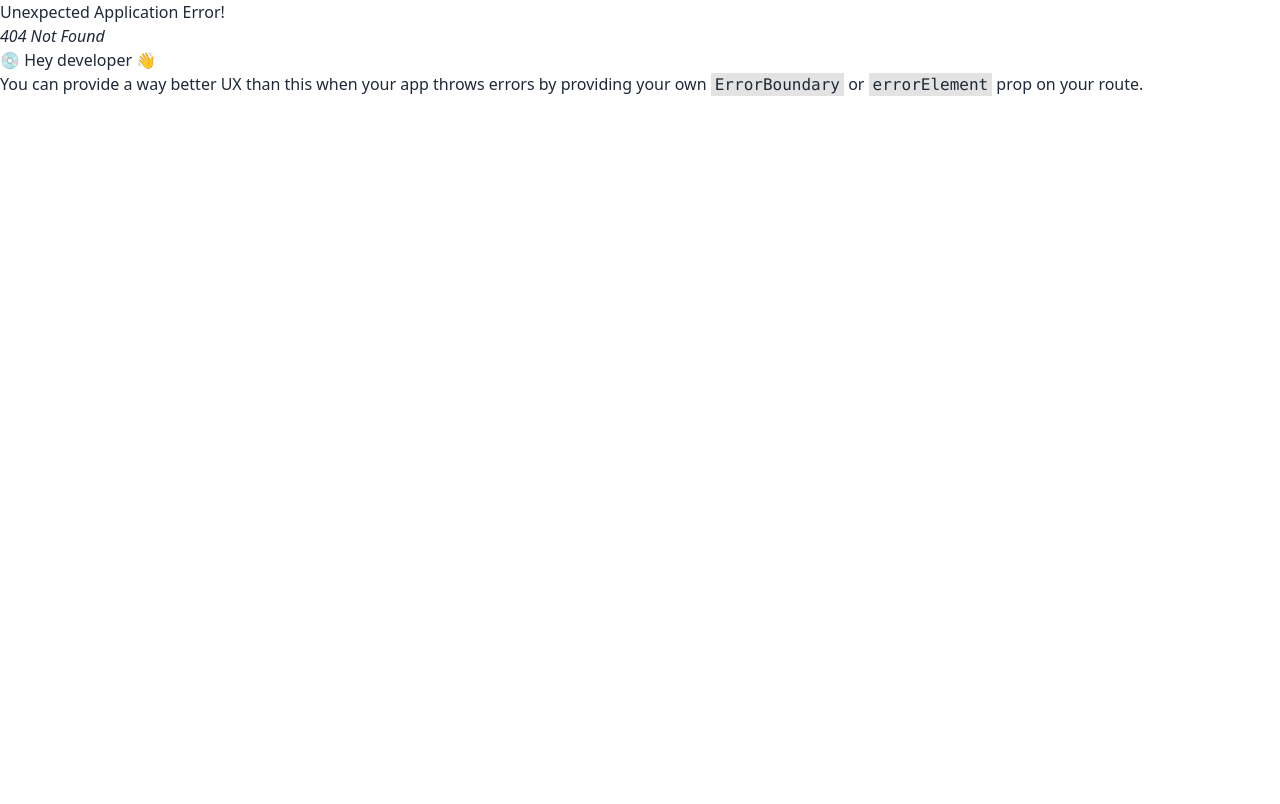
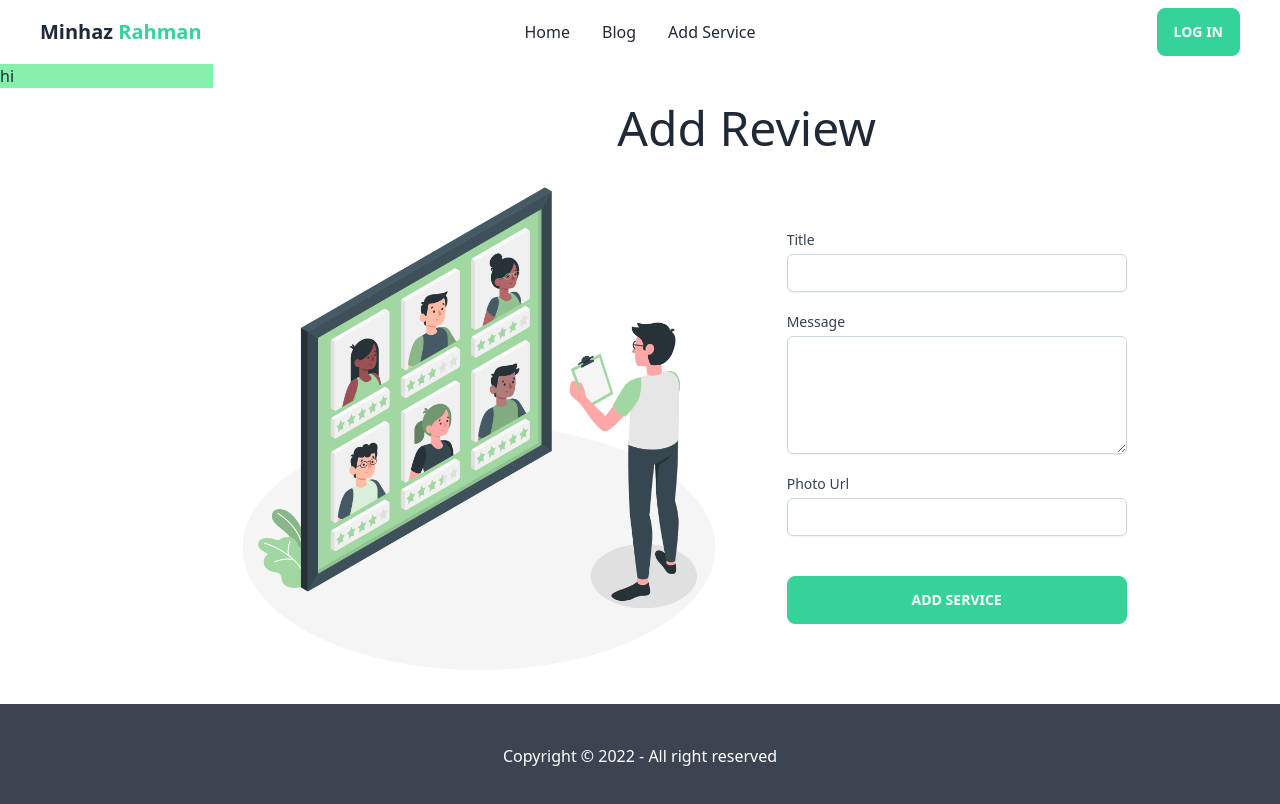
Before and after one commit to minhaz000/service-review-client, a React (Create React App) app: page /add-review in a window 1280 px wide. Before the commit this address had no page. Shown: the top 804 px of the page. Built offline with nearby package versions, Linux system fonts and the light colour scheme.

Commit message:
review desiong done

```diff
--- a/src/App.js
+++ b/src/App.js
@@ -7,6 +7,7 @@ import Login from './components/Pages/Login';
 import Register from './components/Pages/Register';
 import Blog from './components/Pages/Blog';
 import AddServices from './components/Services/AddServices';
+import AddReview from './components/Reviews/AddReview';
 function App(props) {
       const {user} = useContext(RootContext)
 
@@ -22,6 +23,10 @@ function App(props) {
                 {
                   path:"/blog",
                   element:<Blog></Blog>
+                },
+                {
+                  path:"/add-review",
+                  element:<AddReview></AddReview>
                 },
                 {
                   path:"/add-services",
--- /dev/null
+++ b/src/components/Reviews/AddReview.js
@@ -0,0 +1,53 @@
+import React from 'react';
+import { useState } from 'react';
+function AddReview(props) {
+
+  const [newReview,setNewReview] = useState({
+    title:"",
+    message:"",
+    photo:""
+   })
+   const HandeleOnChange = (event)=>{
+
+    const name = event.target.name
+    const value = event.target.value
+    setNewReview({...newReview , [name] : value })
+
+   }
+  return (
+    <div> { console.log(newReview)}
+      <h1 className='text-center text-5xl my-2 mt-10'> Add Review  </h1>
+    <div className=' grid grid-cols-2 '>
+      <div> <img src="/img/Online Review-amico.png" alt="" /></div>
+
+<form className=' self-center  px-10'>
+  <label className="block w-3/4">
+    <span className="block text-sm font-medium text-slate-700">Title</span>
+    <input onChange={HandeleOnChange} type="text" name='title'  className="mt-1 block w-full px-3 py-2 bg-white border border-slate-300 rounded-md text-sm shadow-sm placeholder-slate-400
+      focus:outline-none focus:border-sky-500 focus:ring-1 focus:ring-green-500
+
+    "/>
+  </label>
+   <label className="block w-3/4 mt-5">
+    <span className="block text-sm font-medium text-slate-700">Message</span>
+
+    <textarea onChange={HandeleOnChange} value={newReview.message}  name='message' rows="5" cols="33" className="mt-1 block w-full px-3 py-2 bg-white border border-slate-300 rounded-md text-sm shadow-sm placeholder-slate-400
+      focus:outline-none focus:border-sky-500 focus:ring-1 focus:ring-green-500
+    ">  </textarea>
+  </label>
+  <label className="block w-3/4 mt-5">
+    <span className="block text-sm font-medium text-slate-700">Photo Url</span>
+    <input onChange={HandeleOnChange}  name='photo' type="text"  className="mt-1 block w-full px-3 py-2 bg-white border border-slate-300 rounded-md text-sm shadow-sm placeholder-slate-400
+      focus:outline-none focus:border-sky-500 focus:ring-1 focus:ring-green-500
+    "/>
+  </label>
+    <button className='btn btn-success w-3/4 mt-10 text-white'> Add Service </button>
+
+</form>
+
+    </div>
+    </div>
+  );
+}
+
+export default AddReview;
--- /dev/null
+++ b/src/components/Reviews/reviews.js
@@ -0,0 +1,11 @@
+import React from 'react';
+
+function reviews(props) {
+  return (
+    <div>
+      reviewas
+    </div>
+  );
+}
+
+export default reviews;
```
Also changed, not shown: public/img/Online Review-amico.png (added).
